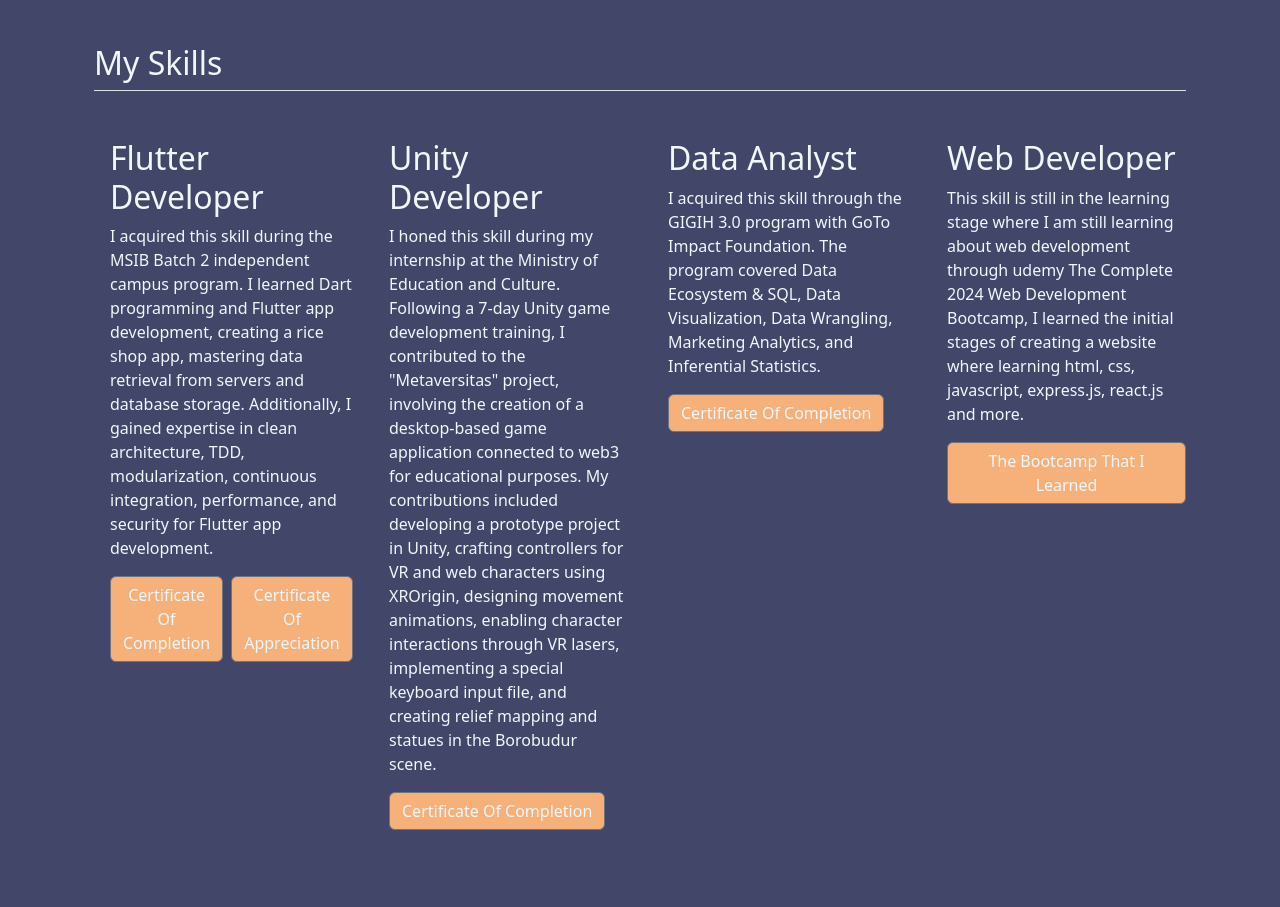
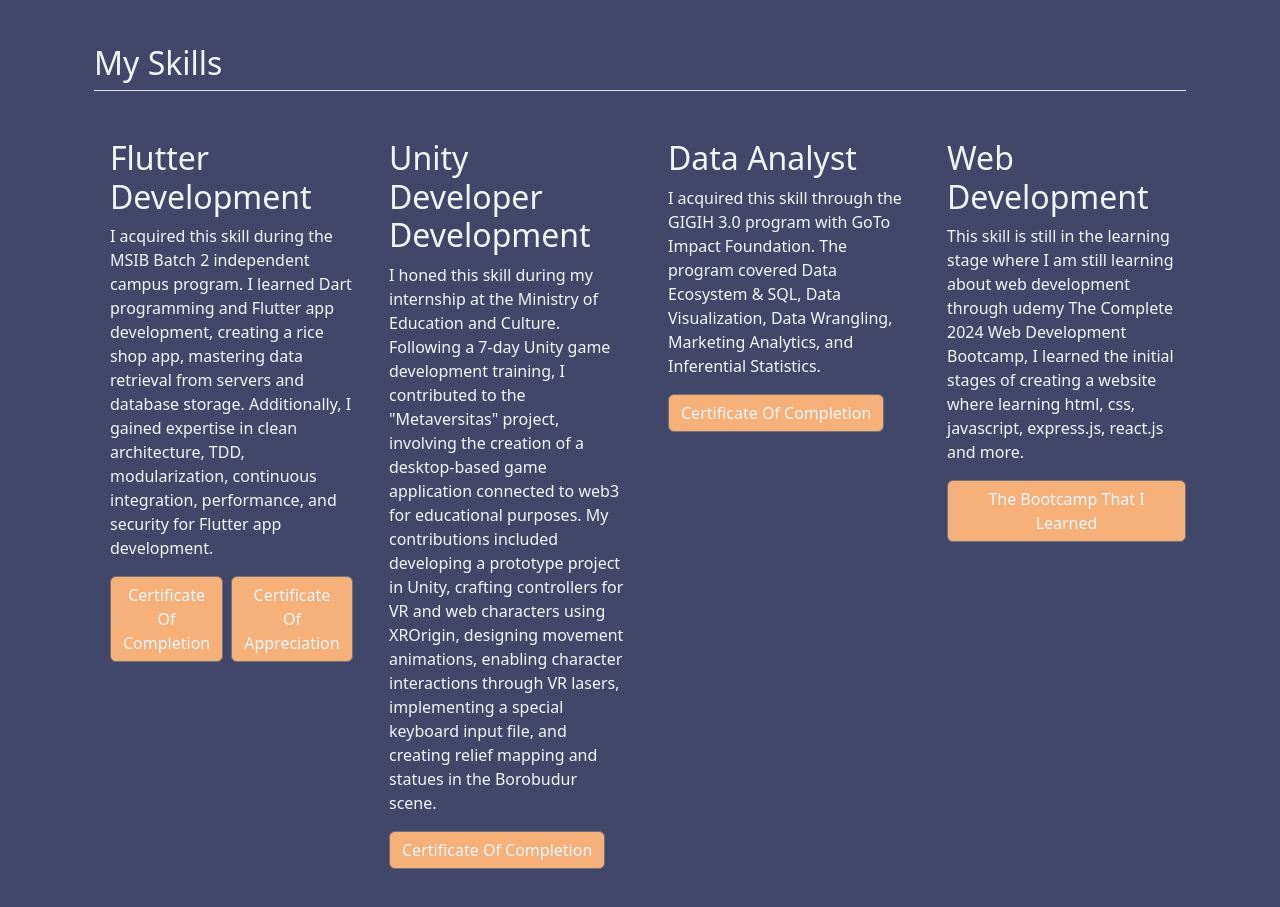
Before and after one commit to reaperizy/personal-site, a plain HTML site: page index.html in a window 1280 px wide. Shown: the part 1440-2347 px from the top of the page. Drawn offline with nearby package versions, Linux system fonts and the light colour scheme.

Commit message:
change skills

```diff
--- a/index.html
+++ b/index.html
@@ -79,7 +79,7 @@
                   <!-- <svg class="bi" width="1em" height="1em"><use xlink:href="#toggles2"></use></svg> -->
                 </div>
                 <div>
-                  <h3 class="fs-2" style="color: #F1F6F9;">Flutter Developer</h3>
+                  <h3 class="fs-2" style="color: #F1F6F9;">Flutter Development</h3>
                   <p style="color: #F1F6F9;">I acquired this skill during the MSIB Batch 2 independent campus program. I learned Dart programming and Flutter app development, creating a rice shop app, mastering data retrieval from servers and database storage. Additionally, I gained expertise in clean architecture, TDD, modularization, continuous integration, performance, and security for Flutter app development.</p>
 
                   <div class="d-grid gap-2 d-md-flex justify-content-md-start mb-2 ml-0">
@@ -96,7 +96,7 @@
                   <!-- <svg class="bi" width="1em" height="1em"><use xlink:href="#cpu-fill"></use></svg> -->
                 </div>
                 <div>
-                  <h3 class="fs-2" style="color: #F1F6F9;">Unity Developer</h3>
+                  <h3 class="fs-2" style="color: #F1F6F9;">Unity Developer Development</h3>
                   <p style="color: #F1F6F9;">I honed this skill during my internship at the Ministry of Education and Culture. Following a 7-day Unity game development training, I contributed to the "Metaversitas" project, involving the creation of a desktop-based game application connected to web3 for educational purposes. My contributions included developing a prototype project in Unity, crafting controllers for VR and web characters using XROrigin, designing movement animations, enabling character interactions through VR lasers, implementing a special keyboard input file, and creating relief mapping and statues in the Borobudur scene.</p>
                   <div class="d-grid gap-2 d-md-flex justify-content-md-start mb-2 ml-0">
                   <a href="https://github.com/reaperizy/Documents/blob/main/Certificate/Dikti/MSIB_DIKTI_WADIWAHYUDIN.pdf" class="btn btn-outline-secondary button-cv">
@@ -122,7 +122,7 @@
                   <!-- <svg class="bi" width="1em" height="1em"><use xlink:href="#tools"></use></svg> -->
                 </div>
                 <div>
-                  <h3 class="fs-2" style="color: #F1F6F9;">Web Developer</h3>
+                  <h3 class="fs-2" style="color: #F1F6F9;">Web Development</h3>
                   <p style="color: #F1F6F9;">This skill is still in the learning stage where I am still learning about web development through udemy The Complete 2024 Web Development Bootcamp, I learned the initial stages of creating a website where learning html, css, javascript, express.js, react.js and more. </p>
                   <a href="https://www.udemy.com/course/the-complete-web-development-bootcamp/" class="btn btn-outline-secondary button-cv">
                     The Bootcamp That I Learned
```
